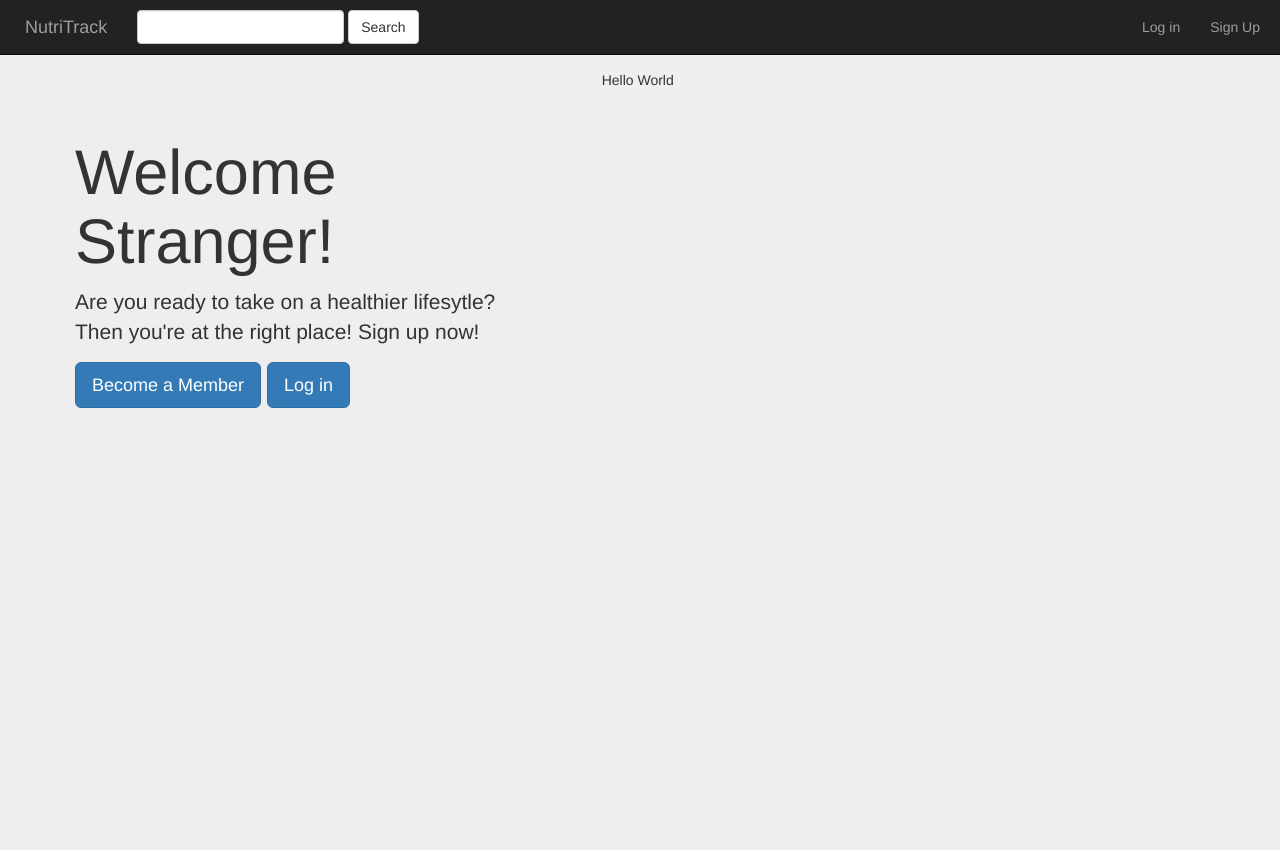
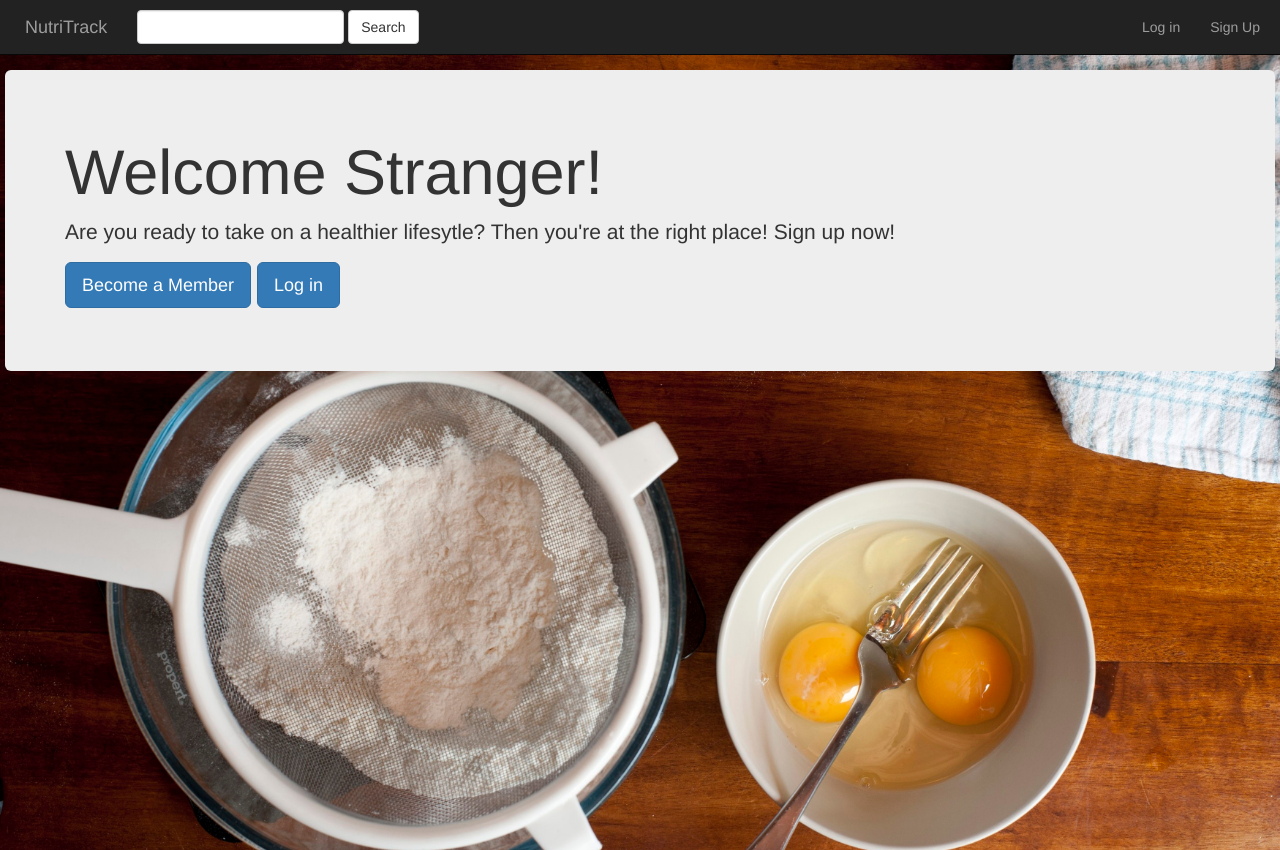
Before and after one commit to isik5/SWE573-1, a Django app: page / in a window 1280 px wide. Before the commit the page ends 408 px from the top, so only its background shows below. Run offline with Django 3.2, Linux system fonts and the light colour scheme; some libraries are stand-ins or nearby versions.

Commit message:
Added background. TODO , opacity1

```diff
--- a/nutritrack/templates/nutritrack/master.html
+++ b/nutritrack/templates/nutritrack/master.html
@@ -7,6 +7,13 @@
 		body{
 			background-color: #efefef;
 		}
+		.full-content{
+			width:100%;
+			height:100%;
+			background-size: 100%;
+			background-image: url("/static/nutritrack/yolk.png");
+		}
+
 
 		h2 {
 		  color:#ffffff;
@@ -67,7 +74,8 @@
 		}
 		.full-content{
 			position: relative;
-			top: 70px;
+			top: 50px;
+			padding: 20px;
 		}
 		</style>
 	</head>
@@ -80,14 +88,11 @@
 		{{ sidebar }}
 
                 <div class="col-md-11 full-content">
-                            <div class="row">
-                                <div class="col-md-6">
+				<div class="red0">
+				<div class="row">
 					{{ page_content }}
-                                </div>
-                                <div class="col-md-6">
-                                        Hello World
-                                </div>
-                        </div>
+</div>
+                            </div>
 
                 </div>
         </div>
--- a/nutritrack/templates/nutritrack/welcome.html
+++ b/nutritrack/templates/nutritrack/welcome.html
@@ -1,4 +1,5 @@
-<div class="jumbotron">
+
+<div class="jumbotron yolk-background">
   <h1>Welcome Stranger!</h1>
   <p>Are you ready to take on a healthier lifesytle? Then you're at the right place! Sign up now!</p>
   <p>
```
Also changed, not shown: nutritrack/static/nutritrack/yolk.png (added), 1 other file.
